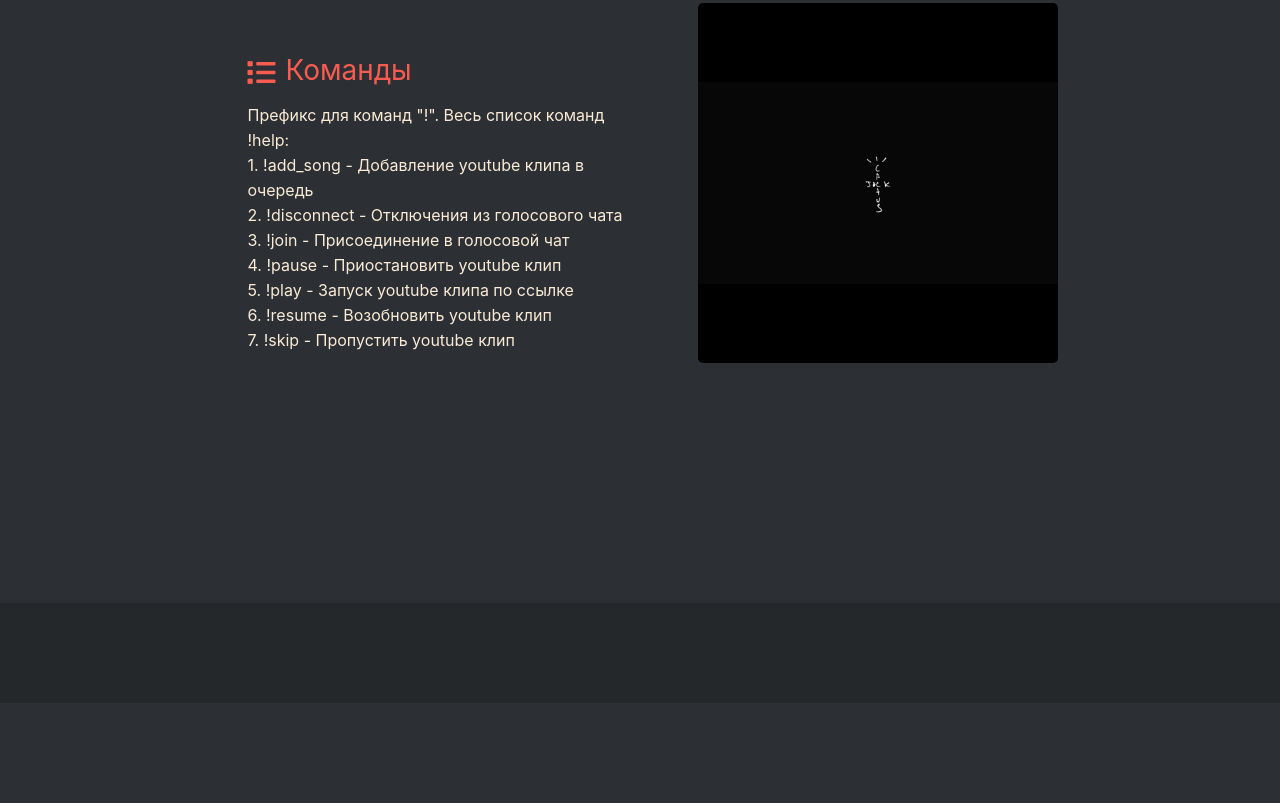
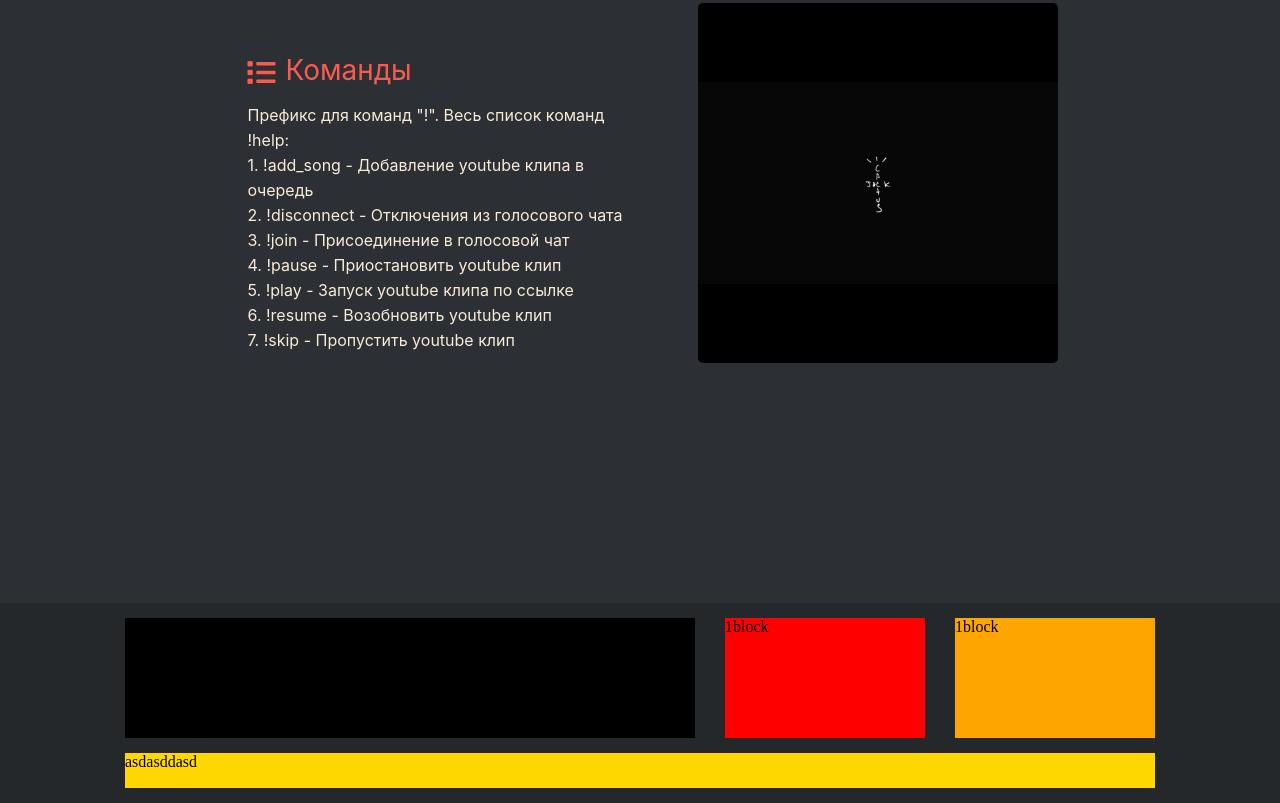
Before and after one commit to sathelo/nfb, a plain HTML site: page aboba.html in a window 1280 px wide. Shown: the part 1017-1820 px from the top of the page. Before the commit the page ends 1720 px from the top, so only its background shows below. Drawn offline with Linux system fonts and the light colour scheme.

Commit message:
Добавил нижнюю часть сайта (подготовил блоки для них)

```diff
--- a/aboba.html
+++ b/aboba.html
@@ -111,7 +111,23 @@
 
     <!-- Нижняя часть сайта -->
     <div class="background_bottom">
-        <!-- Продолжение -->
+        <div class="block_up">
+            <div class="about_one_up">
+                <p>1block</p>
+            </div>
+            <div class="about_two_up">
+                <p>1block</p>
+            </div>
+            <div class="about_threes_up">
+                <p>1block</p>
+            </div>
+        </div>
+
+        <div class="block_bottom">
+            <div class="text_bottom">
+                <p>asdasddasd</p>
+            </div>
+        </div>
     </div>
 </body>
 
--- a/main.css
+++ b/main.css
@@ -545,7 +545,56 @@ body {
 
 .background_bottom {
   width: 100%;
-  height: 100px;
+  height: 200px;
 
   background: #25282b;
 }
+
+.background_bottom .block_up {
+  display: flex;
+  align-items: center;
+  justify-content: center;
+
+  width: 100%;
+  height: 150px;
+}
+
+.block_up .about_one_up {
+  min-width: 570px;
+  height: 120px;
+
+  background: #000;
+  margin: 15px;
+}
+
+.block_up .about_two_up {
+  min-width: 200px;
+  height: 120px;
+
+  background: red;
+  margin: 15px;
+}
+
+.block_up .about_threes_up {
+  min-width: 200px;
+  height: 120px;
+
+  background: orange;
+  margin: 15px;
+}
+
+.background_bottom .block_bottom {
+  display: flex;
+  align-items: center;
+  justify-content: center;
+
+  width: 100%;
+  height: 35px;
+}
+
+.block_bottom .text_bottom {
+  width: 1030px;
+  height: 35px;
+
+  background: gold;
+}
```
